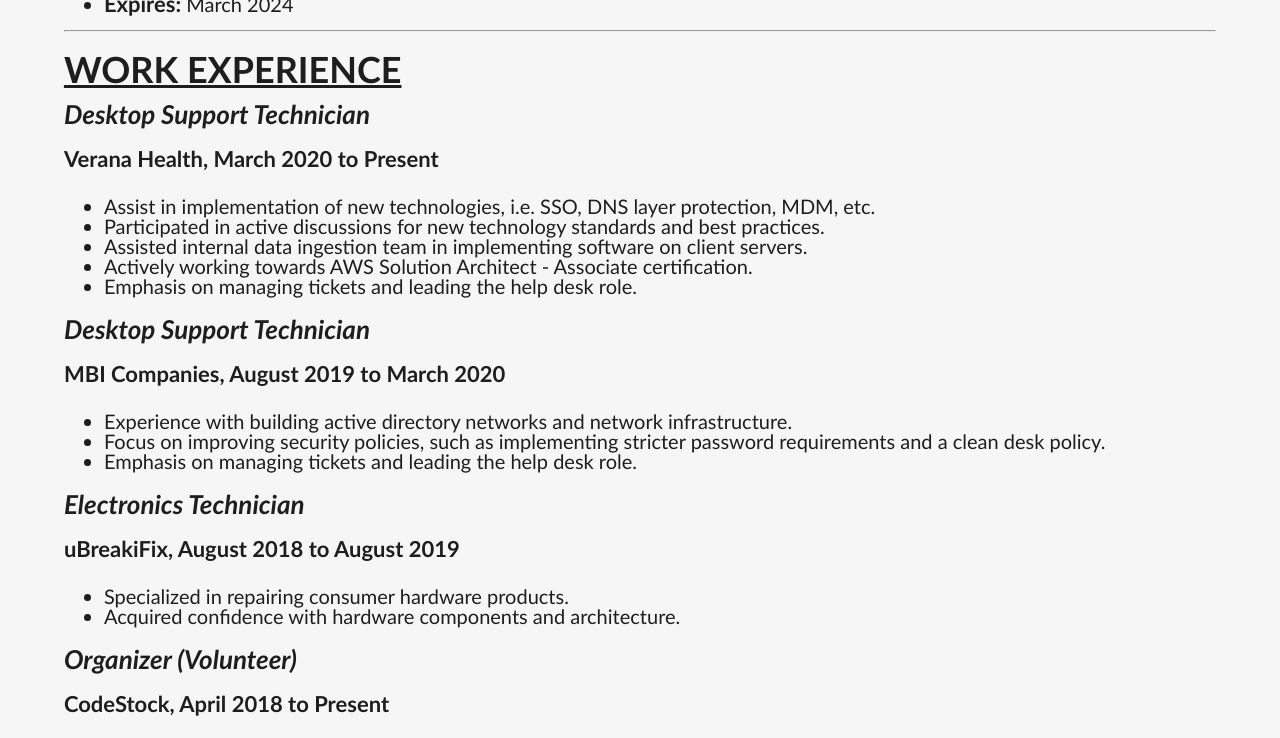
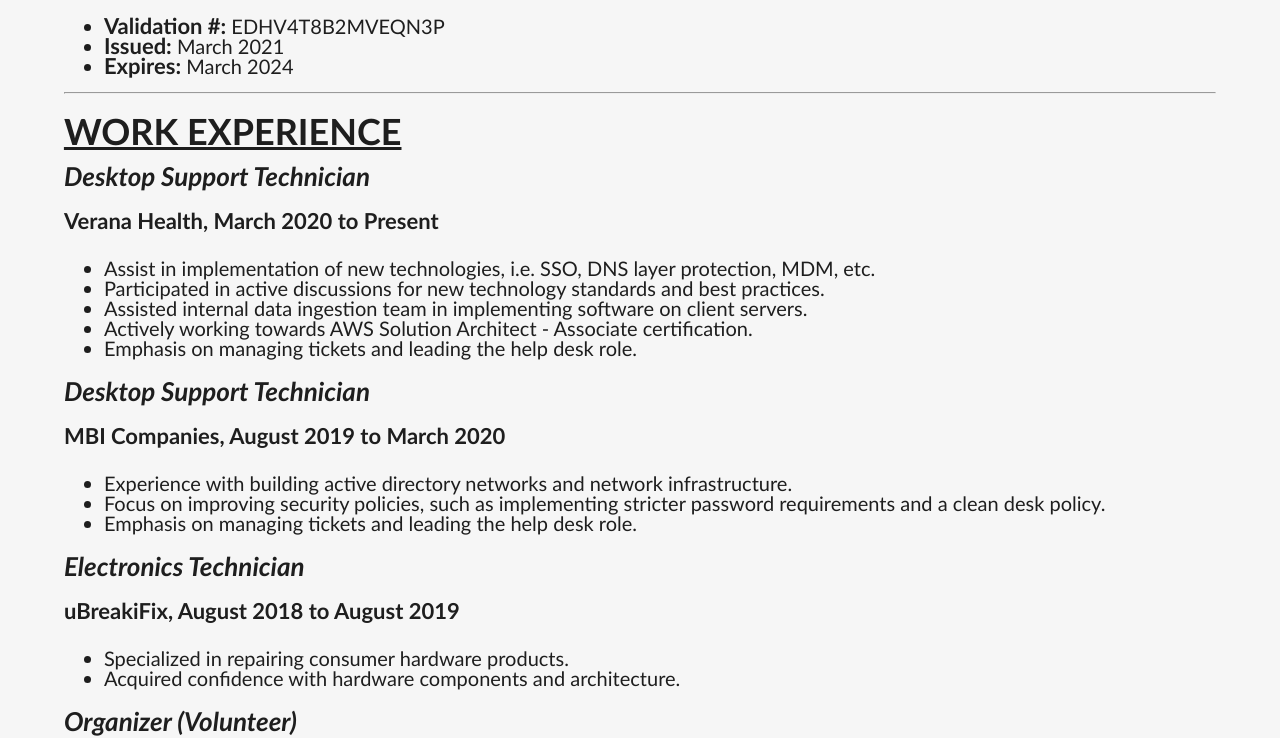
Before and after one commit to DevinStormHarris/resume, a plain HTML site: page index.html in a window 1280 px wide. Shown: the part 715-1453 px from the top of the page. Drawn offline with Linux system fonts and the light colour scheme.

Commit message:
Added JavaScript code to HTML with hardcoded data

```diff
--- a/index.html
+++ b/index.html
@@ -13,9 +13,6 @@
    <title>Devin Storm Harris</title>
 
  </head>
-    <body>
-
-        <!--
     <body onload="getCount()">
 
         <div>
@@ -23,7 +20,6 @@
         </div>
 
         <hr>
-        -->
 
         <div>
             <p>[email: devin.storm.harris@gmail.com] [phone: 865.200.3059]</p>
```
Also changed, not shown: test2.txt (deleted).
